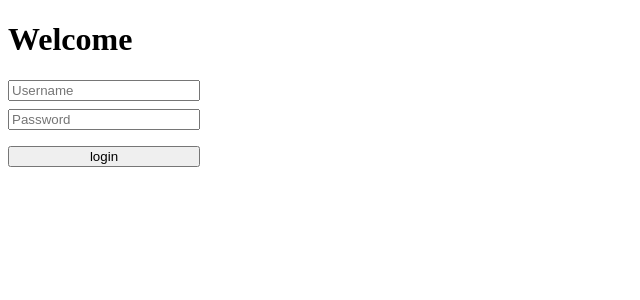
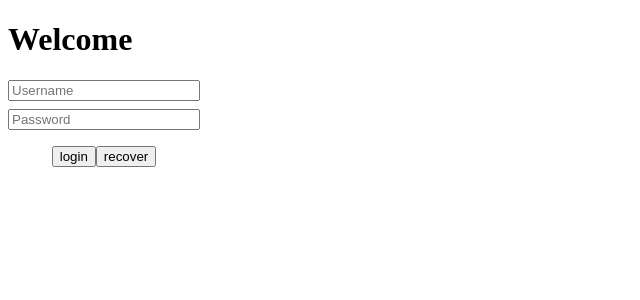
Before and after one commit to fborges42/semantic-versioning, an Angular app in the folder semantic-versioning/: page / in a window 1280 px wide. Shown: the top 300 px of the page, without its empty margins (0-640 px from the left). Built offline with nearby package versions, Linux system fonts and the light colour scheme.

Commit message:
feat: recover button

```diff
--- a/semantic-versioning/src/app/login/login.component.html
+++ b/semantic-versioning/src/app/login/login.component.html
@@ -3,5 +3,8 @@
   <input type="text" placeholder="Username" />
   <input type="text" placeholder="Password" />
 
-  <button type="submit">login</button>
+  <div class="d-flex row">
+    <button type="submit">login</button>
+    <button type="button">recover</button>
+  </div>
 </div>
--- a/semantic-versioning/src/app/login/login.component.scss
+++ b/semantic-versioning/src/app/login/login.component.scss
@@ -12,3 +12,7 @@
   flex-flow: column nowrap;
   justify-content: center;
 }
+
+.row {
+  flex-flow: row nowrap;
+}
```
